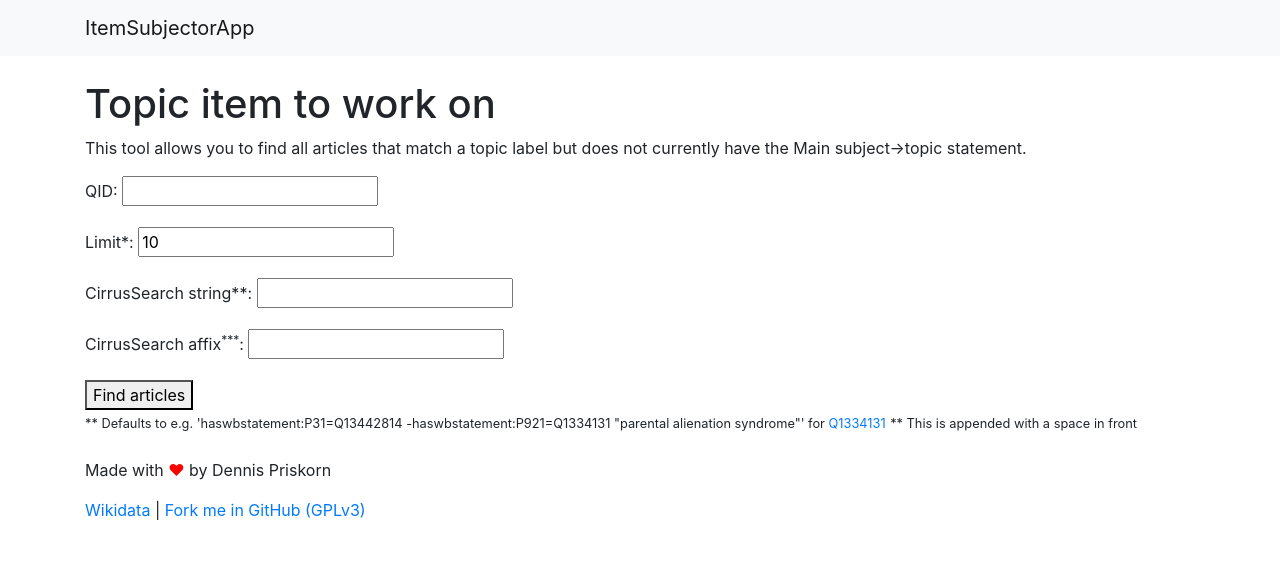
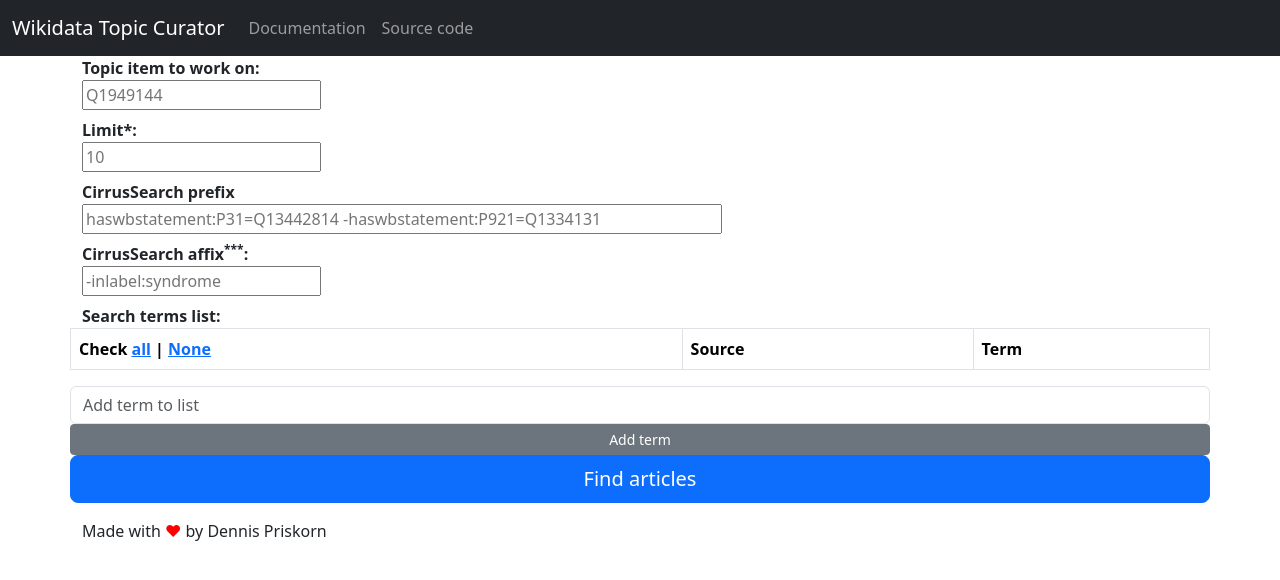
Before and after one commit to dpriskorn/WikidataTopicCurator, a Flask app: template templates/index.html in a window 1280 px wide. Shown: the top 580 px of the page. Run offline with Flask 3, Linux system fonts and the light colour scheme; the template is opened without the code that fills it, so the values that code supplies are empty; parts of the project's set-up code (start-up, migrations or seed data) failed here and were passed over; some libraries are stand-ins or nearby versions.

Commit message:
feat: Support multiple terms by running multiple queries and show them. Update to bootstrap 5 and improve the design. Switch name to Wikidata Topic Curator to avoid confusion.

```diff
--- a/app.py
+++ b/app.py
@@ -1,10 +1,13 @@
 import logging
-from typing import List
+from typing import List, Optional
 from urllib.parse import quote, unquote
 
-from flask import Flask, render_template, request, redirect, jsonify, url_for
+from flask import Flask, render_template, request, redirect, jsonify
 
 from models.articles import Articles
+from models.cirrussearch import Cirrussearch
+from models.parameters import Parameters
+from models.topic import TopicItem
 
 app = Flask(__name__)
 logging.basicConfig(level=logging.DEBUG)
@@ -13,60 +16,125 @@ logger = logging.getLogger(__name__)
 invalid_format = f"Not a valid QID, format must be 'Q[0-9]+'"
 
 
+def build_term_row(term: str, source: str):
+    return f"""
+    <tr>
+        <td>
+            <input type="checkbox" name="terms" value="{term}" checked=true>
+        </td>
+        <td>
+            {term}
+        </td>
+        <td>
+            <span class="source">{source}</span>
+        </td>
+    </tr>
+    """
+
+
+def build_terms_html(topic: Optional[TopicItem], user_terms: List[str]) -> str:
+    """Build the table row html"""
+    html_lines = list()
+    if topic:
+        html_lines.append(build_term_row(term=topic.label, source="label"))
+        for term in topic.aliases:
+            html_lines.append(build_term_row(term=term, source="alias"))
+    for term in user_terms:
+        html_lines.append(build_term_row(term=term, source="user"))
+    return "\n".join(html_lines)
+
+
 @app.route("/", methods=["GET", "POST"])
 def index():
+    """We either get a get request or a post request
+    If we get arguments, prefill the template"""
     if request.method == "POST":
-        # Handle the form submission and redirect to the appropriate route
         qid = request.form.get("qid", "")
         limit = request.form.get("limit", "10")
         cs = request.form.get("cs", "")
         csa = request.form.get("csa", "")
-
-        # Validate the QID (add your validation logic here)
-        if not qid.startswith("Q") and qid[:1].isdigit():
+        terms = request.form.getlist("terms")
+    else:
+        qid = request.args.get("qid", "")
+        limit = request.args.get("limit", "10")
+        cs = request.args.get("cs", "")
+        csa = request.args.get("csa", "")
+        terms = request.args.getlist("terms")
+    if qid:
+        topic = TopicItem(qid=qid)
+        if not topic.is_valid:
             return jsonify(error=invalid_format), 400
-
-        # Redirect to the get_articles route with the provided parameters
-        url = url_for('get_articles', qid=qid, limit=limit, cs=cs, csa=csa)
-        logger.debug(f"url_for: {url}")
-        return redirect(url, code=302)
-    return render_template("index.html")
+        return render_template(
+            "index.html",
+            qid=qid,
+            limit=limit,
+            cs=cs,
+            csa=csa,
+            terms_html=build_terms_html(user_terms=terms, topic=topic),
+        )
+    else:
+        return render_template(
+            "index.html",
+            qid=qid,
+            limit=limit,
+            cs=cs,
+            csa=csa,
+            terms_html=build_terms_html(user_terms=terms),
+        )
 
 
-@app.route("/<qid>", methods=["GET"])
-def get_articles(qid):
+@app.route("/articles", methods=["GET"])
+def articles():
+    qid = request.args.get("qid", "")
     if not qid:
-        qid = request.args.get("qid", "")
-        if not qid:
-            return jsonify(f"Got no QID")
+        return jsonify(f"Got no QID")
     limit_param = request.args.get("limit", "10")
-    cs_string = unquote(request.args.get("cs", ""))
-    cs_affix = unquote(request.args.get("csa", ""))
-    if cs_string:
-        logger.debug(f"got cirrussearch string: '{cs_string}'")
+    terms = request.args.getlist("terms")
+    if terms:
+        logger.debug(f"got terms: '{terms}'")
+    else:
+        logger.debug("Got no terms")
+        terms = list()
+    # exit()
+    cs_prefix = unquote(request.args.get("prefix", ""))
+    if cs_prefix:
+        logger.debug(f"got cirrussearch string: '{cs_prefix}'")
+    cs_affix = unquote(request.args.get("affix", ""))
     if cs_affix:
         logger.debug(f"got cirrussearch affix: '{cs_affix}'")
-
     try:
-        limit = int(limit_param)
+        if limit_param:
+            limit = int(limit_param)
+        else:
+            # Default to 10
+            limit = 10
     except ValueError:
         return jsonify(error="Limit must be an integer."), 400
-
-    # Call the GetArticles function with the provided string and the limit
+    topic = TopicItem(qid=qid)
+    if not topic.is_valid:
+        logger.debug(f"Invalid qid {topic.model_dump()}")
+        return jsonify(invalid_format)
+    # Call the GetArticles function with the provided variables
     articles = Articles(
-        qid=qid, limit=limit, cirrussearch_string=cs_string, cirrussearch_affix=cs_affix
+        parameters=Parameters(
+            topic=topic,
+            limit=limit,
+            cirrussearch=Cirrussearch(
+                prefix=cs_prefix, affix=cs_affix, topic=topic, search_terms=terms
+            ),
+            search_terms=terms,
+        )
     )
-    if not articles.is_valid_qid:
-        return jsonify(invalid_format)
+    # Run the queries
     articles.get_items()
-    article_rows = articles.get_item_html_rows()
     return render_template(
         ["results.html"],
-        article_rows=article_rows,
+        queries=articles.get_query_html_rows(),
+        item_count=articles.item_count,
+        article_rows=articles.get_item_html_rows(),
         qid=qid,
-        label=articles.label,
+        label=articles.parameters.topic.label,
         link=f"https://www.wikidata.org/wiki/{qid}",
-        cirrussearch_url=articles.cirrussearch_url
     )
 
 
--- a/templates/footer.html
+++ b/templates/footer.html
@@ -1,15 +1,11 @@
 <!-- Footer -->
-<footer class="footer mt-4">
+<footer class="footer mb-3">
     <div class="container">
-        <p>Made with <span style="color: red;">&hearts;</span> by Dennis Priskorn</p>
-        <p>
-            <a href="https://www.wikidata.org/">Wikidata</a> |
-            <a href="https://github.com/dpriskorn/ItemSubjectorApp">Fork me in GitHub (GPLv3)</a>
-        </p>
+        Made with <span style="color: red;">&hearts;</span> by Dennis Priskorn
     </div>
 </footer>
 
 <!-- Bootstrap JS and Popper.js (for Bootstrap functionality) -->
-<script src="https://code.jquery.com/jquery-3.5.1.slim.min.js"></script>
-<script src="https://cdn.jsdelivr.net/npm/@popperjs/core@2.9.1/dist/umd/popper.min.js"></script>
-<script src="https://stackpath.bootstrapcdn.com/bootstrap/4.5.2/js/bootstrap.min.js"></script>
+<!--<script src="https://code.jquery.com/jquery-3.5.1.slim.min.js"></script>-->
+<!--<script src="https://cdn.jsdelivr.net/npm/@popperjs/core@2.9.1/dist/umd/popper.min.js"></script>-->
+<script src="https://cdn.jsdelivr.net/npm/bootstrap@5.3.2/dist/js/bootstrap.bundle.min.js" integrity="sha384-C6RzsynM9kWDrMNeT87bh95OGNyZPhcTNXj1NW7RuBCsyN/o0jlpcV8Qyq46cDfL" crossorigin="anonymous"></script>
--- a/templates/index.html
+++ b/templates/index.html
@@ -4,41 +4,120 @@
     <meta charset="UTF-8">
     <meta http-equiv="X-UA-Compatible" content="IE=edge">
     <meta name="viewport" content="width=device-width, initial-scale=1.0">
-    <title>ItemSubjectorApp</title>
+    <title>Wikidata Topic Curator</title>
     <!-- Bootstrap CSS -->
-    <link href="https://stackpath.bootstrapcdn.com/bootstrap/4.5.2/css/bootstrap.min.css" rel="stylesheet">
+    <link rel="stylesheet" href="https://tools-static.wmflabs.org/cdnjs/ajax/libs/twitter-bootstrap/5.3.0/css/bootstrap.min.css" integrity="sha384-9ndCyUaIbzAi2FUVXJi0CjmCapSmO7SnpJef0486qhLnuZ2cdeRhO02iuK6FUUVM" crossorigin="anonymous">
+    <style>
+        #csp {
+            width: 40em;
+            box-sizing: border-box; /* Include padding and border in the width calculation */
+        }
+        .source {
+            display: inline-block;
+            padding: 5px;
+            background-color: #f0f0f0;
+            color: #333;
+            border: 1px solid #ccc;
+            border-radius: 4px;
+            font-size: 12px;
+        }
+    </style>
 </head>
 <body>
+<a href="#main" class="visually-hidden visually-hidden-focusable">Skip to main content</a>
 {% include 'navbar.html' %}
-<div class="container mt-4">
-    <h1>Topic item to work on</h1>
-    <p>This tool allows you to find all
-        articles that match a topic label but does not currently
-        have the Main subject->topic statement.</p>
-    <form action="/" method="post">
-        <p>
-            <label for="qid">QID:</label>
-            <input type="text" id="qid" name="qid" required>
-        </p>
-        <p>
-            <label for="limit">Limit*:</label>
-            <input type="text" id="limit" name="limit" value="10">
-        </p>
-        <p>
-            <label for="cs">CirrusSearch string**:</label>
-            <input type="text" id="cs" name="cs">
-        </p>
-        <p>
-            <label for="csa">CirrusSearch affix<sup>***</sup>:</label>
-            <input type="text" id="csa" name="cs">
-        </p>
-        <button type="submit">Find articles</button>
-        <p>
-            <small>** Defaults to e.g. 'haswbstatement:P31=Q13442814 -haswbstatement:P921=Q1334131 "parental alienation syndrome"' for <a href="https://www.wikidata.org/wiki/Q1334131">Q1334131</a></small>
-            <small>** This is appended with a space in front</small>
-        </p>
-    </form>
-</div>
+<main class="container mb-3">
+    <div class="row">
+        <form action="/articles" method="get">
+            <div class="two-column-sections">
+                <div class="section">
+                    <dt><label for="qid">Topic item to work on:</label></dt>
+                    <dd><input type="text" id="qid" name="qid" value="{{qid}}" placeholder="Q1949144" required></dd>
+                </div>
+                <div class="section">
+                    <dt><label for="limit">Limit*:</label></dt>
+                    <dd><input type="text" id="limit" name="limit" placeholder="10"></dd>
+                </div>
+            </div>
+            <div class="row">
+                    <dt><label for="csp">CirrusSearch prefix</label></dt>
+                    <dd><input type="text" id="csp" name="prefix" value="" placeholder="haswbstatement:P31=Q13442814 -haswbstatement:P921=Q1334131"></dd>
+            </div>
+            <div class="row">
+                    <dt><label for="csa">CirrusSearch affix<sup>***</sup>:</label></dt>
+                    <dd><input type="text" id="csa" name="affix" placeholder="-inlabel:syndrome"></dd>
+            </div>
+            <div class="row">
+                <dt>Search terms list:</dt>
+                <!-- Dynamic list of strings -->
+                <table class="table table-bordered" id="termsTable">
+                    <tr>
+                        <th scope="col" class="col">Check <a href="#" onclick="checkAll(); return false;">all</a> | <a href="#" onclick="uncheckAll(); return false;">None</a></th>
+                        <th scope="col" class="col">Source</th>
+                        <th scope="col" class="col">Term</th>
+                    </tr>
+                    {{ terms_html | safe }}
+                </table>
+                <input type="text" class="form-control" id="term-input" placeholder="Add term to list">
+                <button type="button" onclick="addTerm()"  class="btn btn-secondary btn-sm">Add term</button>
+            </div>
+            <div class="row">
+                <button type="submit" class="btn btn-primary btn-lg center">Find articles</button>
+            </div>
+        </form>
+    </div>
+</main>
+
+<script>
+    function addTerm() {
+        var newString = document.getElementById('term-input').value;
+        if (newString.trim() !== '') {
+            var table = document.getElementById('termsTable');
+
+            // Create a new row
+            var newRow = table.insertRow(table.rows.length);
+
+            // Insert cells into the row
+            var checkboxCell = newRow.insertCell(0);
+            var termCell = newRow.insertCell(1);
+            var sourceCell = newRow.insertCell(2);
+
+            // Create checkbox and set its properties
+            var checkbox = document.createElement('input');
+            checkbox.type = 'checkbox';
+            checkbox.name = 'terms';
+            checkbox.value = newString;
+            checkbox.checked = true;
+
+            // Create span element for source
+            var span = document.createElement('span');
+            span.classList.add('source');
+            span.textContent = 'from user';
+
+            // Set the content of the cells
+            checkboxCell.appendChild(checkbox);
+            termCell.textContent = newString;
+            sourceCell.appendChild(span);
+
+            // Clear the input field
+            document.getElementById('term-input').value = '';
+        }
+    }
+
+    function checkAll() {
+        var checkboxes = document.getElementsByName('terms');
+        for (var i = 0; i < checkboxes.length; i++) {
+            checkboxes[i].checked = true;
+        }
+    }
+
+    function uncheckAll() {
+        var checkboxes = document.getElementsByName('terms');
+        for (var i = 0; i < checkboxes.length; i++) {
+            checkboxes[i].checked = false;
+        }
+    }
+</script>
 
 {% include 'footer.html' %}
 
--- a/templates/navbar.html
+++ b/templates/navbar.html
@@ -1,21 +1,20 @@
 <!-- Bootstrap Navbar -->
-<nav class="navbar navbar-expand-lg navbar-light bg-light">
-    <div class="container">
+<nav class="navbar navbar-expand-md navbar-dark bg-dark">
+    <div class="container-fluid">
         <!-- Brand/logo -->
-        <a class="navbar-brand" href="/">ItemSubjectorApp</a>
-
+        <a class="navbar-brand" href="/">Wikidata Topic Curator</a>
         <!-- Navbar links -->
         <div class="collapse navbar-collapse" id="navbarSupportedContent">
             <ul class="navbar-nav ml-auto">
 <!--                <li class="nav-item">-->
 <!--                    <a class="nav-link" href="#">Home</a>-->
 <!--                </li>-->
-<!--                <li class="nav-item">-->
-<!--                    <a class="nav-link" href="#">About</a>-->
-<!--                </li>-->
-<!--                <li class="nav-item">-->
-<!--                    <a class="nav-link" href="#">Contact</a>-->
-<!--                </li>-->
+                <li class="nav-item">
+                    <a class="nav-link" href="https://www.wikidata.org/wiki/Wikidata:Tools/Wikidata_Topic_Curator">Documentation</a>
+                </li>
+                <li class="nav-item">
+                    <a class="nav-link" href="https://github.com/dpriskorn/WikidataTopicCurator">Source code</a>
+                </li>
             </ul>
         </div>
     </div>
```
Also changed, not shown: models/articles.py (+57 -36 lines), models/cirrussearch.py (added, +33 -0 lines), models/item.py (+8 -2 lines), models/parameters.py (added, +13 -0 lines), models/published_article_query.py (+25 -49 lines), models/query.py (+34 -27 lines), models/topic.py (added, +32 -0 lines), templates/results.html (+16 -1 lines), README.md.
